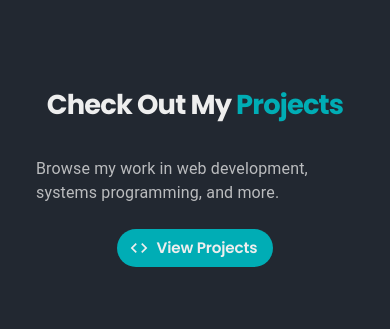
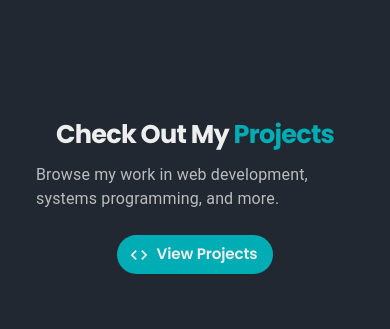
Before and after one commit to Shahir-47/shahirahmed.com, a Next.js app: page /about in a window 390 px wide. Shown: the part 11014-11343 px from the top of the page. Built offline with nearby package versions, Linux system fonts and the light colour scheme; what @mui/material-nextjs would draw is missing.

Commit message:
fix: adjust gap in certifications container and modify margins for project links

```diff
--- a/src/css/style.css
+++ b/src/css/style.css
@@ -895,7 +895,7 @@ svg {
 .certifications-container {
 	display: grid;
 	grid-template-columns: repeat(auto-fit, minmax(300px, 1fr));
-	gap: 1.25rem;
+	gap: 1.5rem;
 	align-items: stretch;
 }
 
@@ -1583,9 +1583,8 @@ svg {
 }
 
 /* The closing "projects" and "connect" blocks read as one group */
-#projects-link,
 #connect {
-	margin-top: calc(var(--block-gap) * -0.55);
+	margin-top: calc(var(--block-gap) * -0.275);
 }
 
 #connect .social-icons {
@@ -1717,7 +1716,6 @@ svg {
 	.tools-header h2,
 	.timeline-section h2,
 	.hack-h2,
-	.projects-link-h2,
 	.github-stats-section > h2,
 	.oss-section > h2,
 	.certifications-section > h2 {
@@ -1866,7 +1864,6 @@ p {
 	.tools-header h2,
 	.timeline-section h2,
 	.hack-h2,
-	.projects-link-h2,
 	.github-stats-section > h2,
 	.oss-section > h2,
 	.certifications-section > h2,
@@ -2016,8 +2013,7 @@ p {
 	.hack-h2,
 	.oss-section .section-title,
 	.certifications-section > h2,
-	.github-stats-section > h2,
-	.projects-link-h2 {
+	.github-stats-section > h2 {
 		margin-bottom: clamp(2.25rem, 7vw, 3.25rem);
 	}
 
@@ -2039,3 +2035,14 @@ p {
 .timeline-section .vertical-timeline {
 	padding: 0;
 }
+
+
+/* Introduces a short centred block rather than a section of content */
+.projects-link-h2 {
+	margin-bottom: 0.85rem;
+}
+
+/* Academic honours runs full width beneath the two certificate cards */
+.certifications-container > .academic {
+	grid-column: 1 / -1;
+}
```
